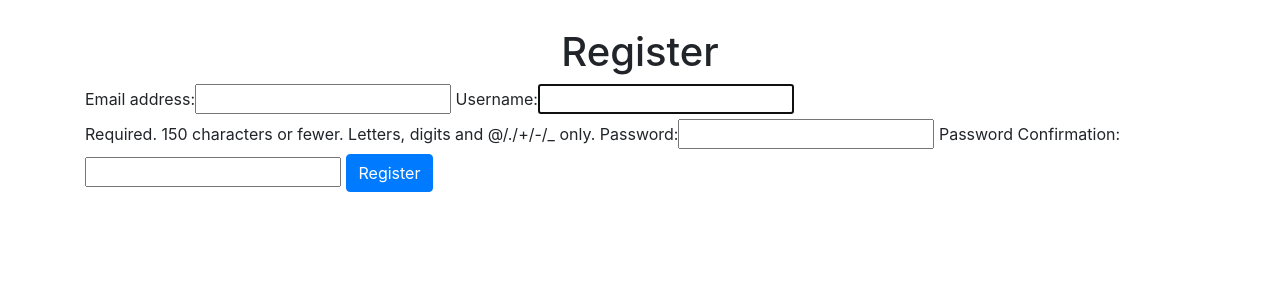
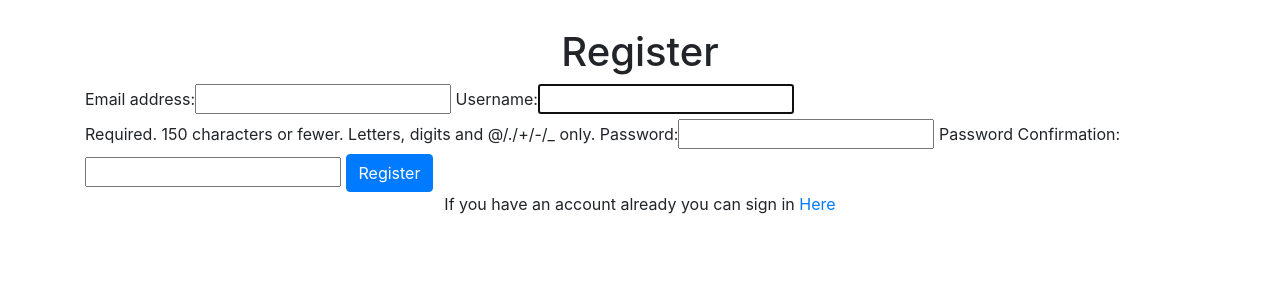
Before and after one commit to Code-Institute-Submissions/Freelance-Services, a Django app: page /accounts/register/ in a window 1280 px wide. Shown: the part 309-609 px from the top of the page. Run offline with Django 3.2, Linux system fonts and the light colour scheme; some libraries are stand-ins or nearby versions.

Commit message:
Added a sign in link to register.html

```diff
--- a/accounts/templates/accounts/register.html
+++ b/accounts/templates/accounts/register.html
@@ -9,6 +9,7 @@
         {{ register_form | as_bootstrap }}
         <button type="submit" class="btn btn-primary mx-auto">Register</button>
     </form>
+    <p class="text-center">If you have an account already you can sign in <a href="{% url 'login'%}">Here</a></p>
 </div>
 
 {% endblock %}
```
